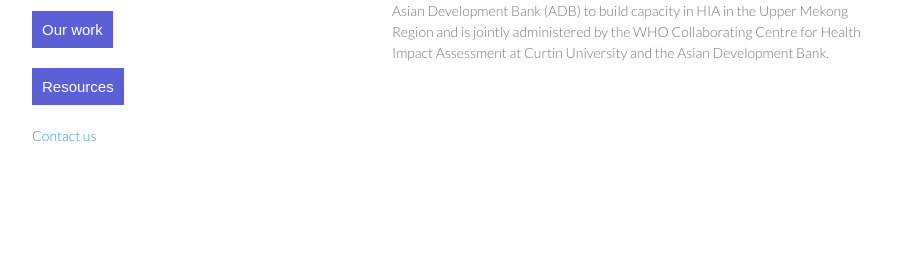
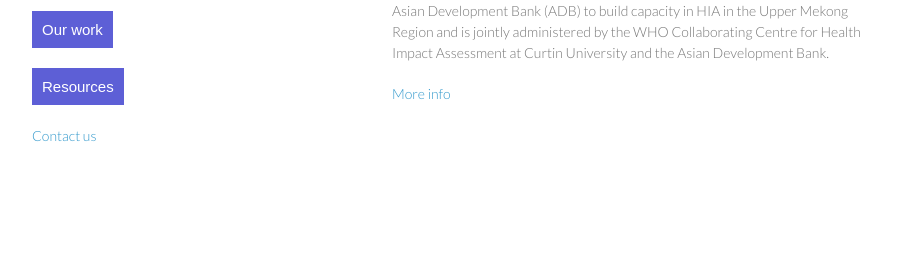
Before and after one commit to ivanhanigan/whocc-cchia-draft-website, a Jekyll site: the page built from engagement.md, in a window 1280 px wide. Shown: the part 175-454 px from the top of the page, without its empty margins (178-1079 px from the left). Built offline with Jekyll 4.4.1, drawn with Linux system fonts in a browser that asks for light colours.

Commit message:
Update engagement.md

```diff
--- a/engagement.md
+++ b/engagement.md
@@ -7,3 +7,5 @@ title: Our engagement
 ### Proudly supporting the HIA Network Asia Pacific
 
 The [HIA Network Asia Pacific](http://www.hianetworkasiapac.com/) emerged from a series of projects supported by the Asian Development Bank (ADB) to build capacity in HIA in the Upper Mekong Region and is jointly administered by the WHO Collaborating Centre for Health Impact Assessment at Curtin University and the Asian Development Bank.
+
+[More info](http://ehia.curtin.edu.au/hia-network-asia-pacific/)
```
